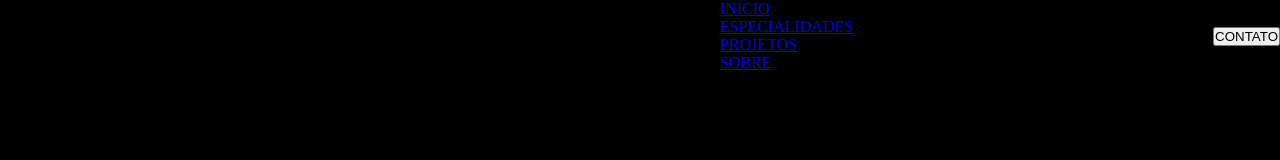
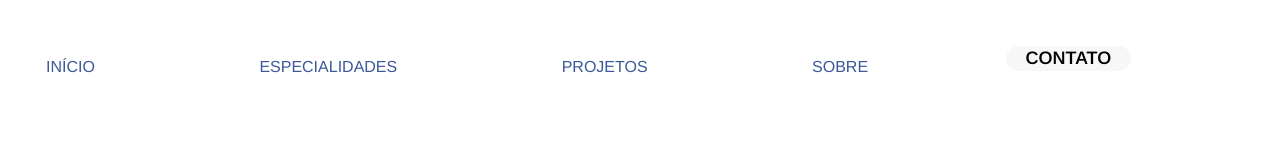
Before and after one commit to oddcaio/Portfolio, a plain HTML site: page index.html in a window 1280 px wide. Drawn offline with nearby package versions, Linux system fonts and the light colour scheme.

Commit message:
Atualizando css e html, fiz o básico e agora parece um site

```diff
--- a/index.html
+++ b/index.html
@@ -3,16 +3,25 @@
 <head>
     <meta charset="UTF-8">
     <meta name="viewport" content="width=device-width, initial-scale=1.0">
+    <!------------------------------------------------------------------------------------------------------------------------------------------------------->
+    <!--COMEÇO GOOGLE FONTS --------------------------------------------------------------------------------------------------------------------------------->
+    <link rel="preconnect" href="https://fonts.googleapis.com">
+    <link rel="preconnect" href="https://fonts.gstatic.com" crossorigin>
+    <link href="https://fonts.googleapis.com/css2?family=Arimo:ital,wght@0,400..700;1,400..700&display=swap" rel="stylesheet">
+    <!--FIM GOOGLE FONTS------------------------------------------------------------------------------------------------------------------------------------->
+
+    <!------------------------------------------------------------------------------------------------------------------------------------------------------->
     <link rel="stylesheet" href="style.css">
     <title>Portfólio</title>
     <style></style>
+    <!------------------------------------------------------------------------------------------------------------------------------------------------------->
 </head>
 <body>
     <header>
-        <div class="interface">
-            <div class="logo">
+        <div class="interface"><!-------------------------------------------------------------------interface-->
+            <div class="logo"><!-----------------------------------------------------logo--->
                 <a href="#">
-            </div><!--logo-->
+            </div><!-----------------------------------------------------------------logo--->
             <nav class="menu-desktop">
                 <ul>
                     <li><a href="#">INÍCIO</a></li>
@@ -21,12 +30,12 @@
                     <li><a href="#">SOBRE</a></li>
                 </ul>
             </nav>
-            <div class="contato">
+            <div class="contato"> <!------------------------------contato-->
                 <a href="#">
                     <button>CONTATO</button>
                 </a>
-            </div><!--CONTATO-->
-        </div><!--interface-->
+            </div><!----------------------------------------------contato------>
+        </div><!------------------------------------------------------------------------------------interface-->
     </header>
 </body>
 </html>
--- a/style.css
+++ b/style.css
@@ -1,30 +1,81 @@
-
-/*ESTILO GERAL*/
+/*                                      ESTILO GERAL */
 * {
-
-    margin: 0%;
-    padding: 0%;
+    margin: 0;
+    padding: 0;
     box-sizing: border-box;
+    font-family: "Arimo", sans-serif;
 }
 
-body{
-    background-color: black;
+body {
+    background-color: #ffffff;
     height: 100vh;
 }
 
-.interface{
+.interface {
     max-width: 1280px;
     margin: 0 auto;
 }
 
-/* ESTILO DO CABEÇALHO */
-header{
-
-padding: 40 4%;
+/*  ESTILO DO CABEÇALHO */
+header {
+    padding: 40px 4%;
 }
 
-header > .interface{
+/*  ALINHAR  */
+header > .interface {
+    display: flex;
+    align-items: center;
+    justify-content: space-between;
+    margin-left: -200px;
+}
+
+/* ALTERA COMPORTAMENTO DOS LINKS*/
+header a {
+    color: #3b5998;
+    text-decoration: none;
+    display: inline-block;
+    transition: 3s;
+}
+/*  DAR   ZOOM  */
+header a:hover {
+    color: #8b9dc3;
+    transform: scale(1.15);
+}
+
+header nav ul {
+    list-style-type: none;
+}
+
+/* DISTANCIA DOS LINKS */
+header nav ul li {
+    display: inline-block;
+    padding: 0 80px;
+}
+/* BOTAO */
+header .contato button {
+
+    padding: 2px 20px;
+    font-size: 18px;
+    font-weight: 600;
+    background-color: #f7f7f7;
+    border: 0;
+    border-radius: 80px;
+    cursor: pointer;
+}
+
+header>.interface{
     display: flex;
     align-items: center;
     justify-content: space-between;
 }
+header.contato{
+    margin-left: auto;}
+
+header .contato {
+    margin-right: 0px;}
+
+
+header .contato button:hover{
+    box-shadow: 0px 0px 8px #3b5998;
+
+}
```
